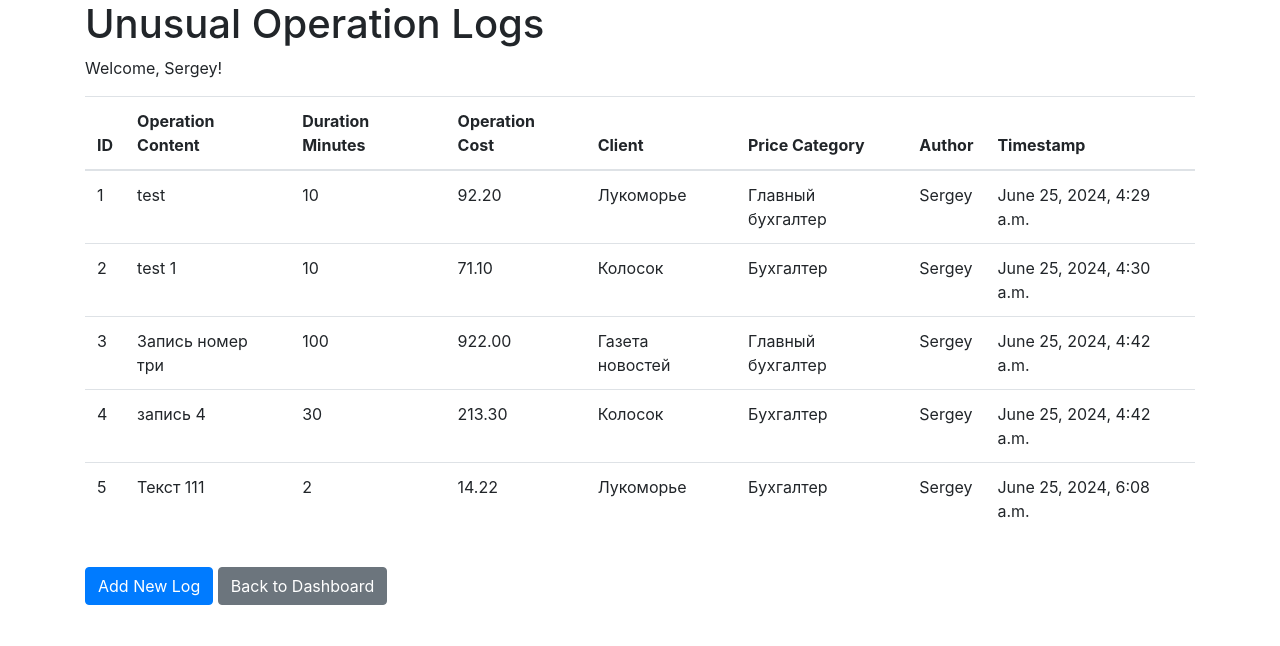
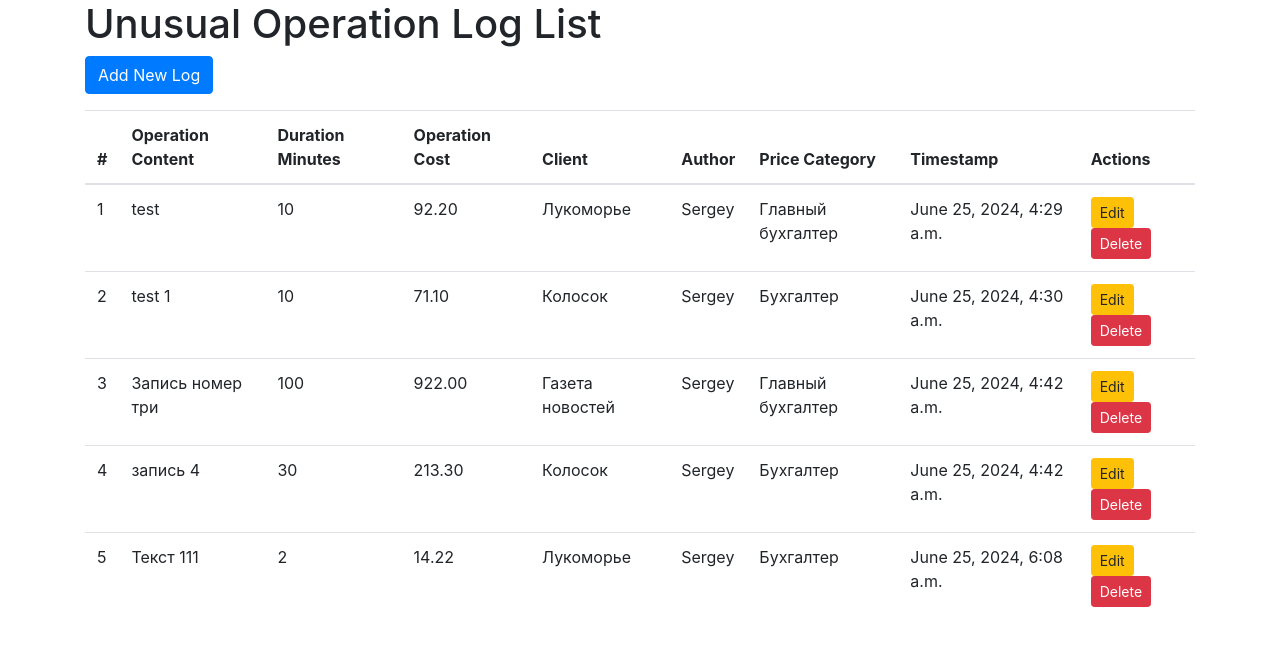
Before and after one commit to Sergey-Pashkov/MB4, a Django app: page /unusual_operation_logs/ in a window 1280 px wide. Shown: the part 56-702 px from the top of the page. Run offline with Django 5.2, Linux system fonts and the light colour scheme; a user stored in the database is signed in; data comes from the database, SQL or seed files in the repository; both versions use the stored data as it was after the commit; some libraries are stand-ins or nearby versions.

Commit message:
В журнал нестандартных операций добавлена возможность редактирования и удаления операций

```diff
--- a/Home_button/Accounting_button/templates/Accounting_button/unusual_operation_log_list.html
+++ b/Home_button/Accounting_button/templates/Accounting_button/unusual_operation_log_list.html
@@ -1,20 +1,21 @@
-<!-- Accounting_button/templates/Accounting_button/unusual_operation_log_list.html -->
+<!-- templates/Accounting_button/unusual_operation_log_list.html -->
 {% extends "Accounting_button/base.html" %}
-{% block title %}Unusual Operation Logs{% endblock %}
+{% block title %}Unusual Operation Log List{% endblock %}
 {% block content %}
-<h1>Unusual Operation Logs</h1>
-<p>Welcome, {{ user.username }}!</p> <!-- Приветствие пользователя -->
+<h1>Unusual Operation Log List</h1>
+<a href="{% url 'create_unusual_operation_log' %}" class="btn btn-primary mb-3">Add New Log</a>
 <table class="table">
     <thead>
         <tr>
-            <th>ID</th>
+            <th>#</th>
             <th>Operation Content</th>
             <th>Duration Minutes</th>
             <th>Operation Cost</th>
             <th>Client</th>
+            <th>Author</th>
             <th>Price Category</th>
-            <th>Author</th>
             <th>Timestamp</th>
+            <th>Actions</th>
         </tr>
     </thead>
     <tbody>
@@ -25,13 +26,18 @@
             <td>{{ log.duration_minutes }}</td>
             <td>{{ log.operation_cost }}</td>
             <td>{{ log.client }}</td>
+            <td>{{ log.author }}</td>
             <td>{{ log.price_category }}</td>
-            <td>{{ log.author }}</td>
             <td>{{ log.timestamp }}</td>
+            <td>
+                <a href="{% url 'unusual_operation_log_update' log.id %}" class="btn btn-warning btn-sm">Edit</a>
+                <form method="post" action="{% url 'unusual_operation_log_delete' log.id %}" style="display:inline;">
+                    {% csrf_token %}
+                    <button type="submit" class="btn btn-danger btn-sm">Delete</button>
+                </form>
+            </td>
         </tr>
         {% endfor %}
     </tbody>
 </table>
-<a href="{% url 'create_unusual_operation_log' %}" class="btn btn-primary mt-3">Add New Log</a>
-<a href="{% url 'dashboard' %}" class="btn btn-secondary mt-3">Back to Dashboard</a>
 {% endblock %}
--- a/Home_button/Accounting_button/urls.py
+++ b/Home_button/Accounting_button/urls.py
@@ -1,3 +1,4 @@
+'''''
 from django.urls import path
 from . import views
 from .views import WorkTypeListView, WorkTypeCreateView, WorkTypeUpdateView, WorkTypeDeleteView, create_unusual_operation_log, unusual_operation_log_list
@@ -27,3 +28,37 @@ urlpatterns = [
     path('unusual_operation_log/create/', create_unusual_operation_log, name='create_unusual_operation_log'),
     path('unusual_operation_logs/', unusual_operation_log_list, name='unusual_operation_log_list'),  # Новый маршрут для списка
 ]
+'''
+# urls.py
+from django.urls import path
+from . import views
+from .views import WorkTypeListView, WorkTypeCreateView, WorkTypeUpdateView, WorkTypeDeleteView, create_unusual_operation_log, unusual_operation_log_list, unusual_operation_log_update, unusual_operation_log_delete
+
+urlpatterns = [
+    path('', views.dashboard, name='dashboard'),
+    path('clients/create/', views.client_create, name='client_create'),
+    path('clients/delete/<int:client_id>/', views.client_delete, name='client_delete'),
+    path('accountant/', views.accountant_dashboard, name='accountant_dashboard'),
+    path('director/', views.director_dashboard, name='director_dashboard'),
+    path('owner/', views.owner_dashboard, name='owner_dashboard'),
+    path('clients/', views.client_list, name='client_list'),
+    path('clients/edit/<int:client_id>/', views.client_edit, name='client_edit'),
+    path('users/', views.user_list, name='user_list'),
+    path('users/add/', views.user_add, name='user_add'),
+    path('users/edit/<int:user_id>/', views.user_edit, name='user_edit'),
+    path('users/delete/<int:user_id>/', views.user_delete, name='user_delete'),
+    path('constants/', views.constant_list, name='constant_list'),
+    path('constants/edit/<int:constant_id>/', views.constant_edit, name='constant_edit'),
+
+    # Пути для работы с видами работ
+    path('worktypes/', WorkTypeListView.as_view(), name='worktype_list'),
+    path('worktypes/create/', WorkTypeCreateView.as_view(), name='worktype_create'),
+    path('worktypes/update/<int:pk>/', WorkTypeUpdateView.as_view(), name='worktype_update'),
+    path('worktypes/delete/<int:pk>/', WorkTypeDeleteView.as_view(), name='worktype_delete'),
+
+    # Пути для работы с журналом нестандартных операций
+    path('unusual_operation_logs/', unusual_operation_log_list, name='unusual_operation_log_list'),
+    path('unusual_operation_logs/create/', create_unusual_operation_log, name='create_unusual_operation_log'),
+    path('unusual_operation_logs/update/<int:pk>/', unusual_operation_log_update, name='unusual_operation_log_update'),
+    path('unusual_operation_logs/delete/<int:pk>/', unusual_operation_log_delete, name='unusual_operation_log_delete'),
+]
--- a/Home_button/Accounting_button/views.py
+++ b/Home_button/Accounting_button/views.py
@@ -194,22 +194,16 @@ class WorkTypeUpdateView(UpdateView):
     template_name = 'Accounting_button/worktype_form.html'
     success_url = reverse_lazy('worktype_list')
 
-from django.shortcuts import render, redirect
+# views.py
+from django.shortcuts import render, get_object_or_404, redirect
 from .forms import UnusualOperationLogForm
+from .models import UnusualOperationLog, Constant
+from django.contrib.auth.decorators import login_required
 
-from django.shortcuts import render
-from .models import UnusualOperationLog
-
+@login_required
 def unusual_operation_log_list(request):
     logs = UnusualOperationLog.objects.all()
     return render(request, 'Accounting_button/unusual_operation_log_list.html', {'logs': logs})
-
-
-# views.py
-from django.shortcuts import render, redirect
-from .forms import UnusualOperationLogForm
-from .models import Constant, UnusualOperationLog
-from django.contrib.auth.decorators import login_required
 
 @login_required
 def create_unusual_operation_log(request):
@@ -220,9 +214,7 @@ def create_unusual_operation_log(request):
         form = UnusualOperationLogForm(request.POST)
         if form.is_valid():
             log = form.save(commit=False)
-            # Устанавливаем автора записи
             log.author = request.user
-            # Вычисление стоимости операции перед сохранением
             if log.price_category == 'Главный бухгалтер':
                 cost_per_minute = chief_accountant_cost
             elif log.price_category == 'Бухгалтер':
@@ -240,3 +232,31 @@ def create_unusual_operation_log(request):
         'chief_accountant_cost': chief_accountant_cost,
         'accountant_cost': accountant_cost,
     })
+
+@login_required
+def unusual_operation_log_update(request, pk):
+    log = get_object_or_404(UnusualOperationLog, pk=pk)
+    if request.method == 'POST':
+        form = UnusualOperationLogForm(request.POST, instance=log)
+        if form.is_valid():
+            log = form.save(commit=False)
+            if log.price_category == 'Главный бухгалтер':
+                cost_per_minute = Constant.objects.get(name="Стоимость минуты рабочего времени Главного бухгалтера").value
+            elif log.price_category == 'Бухгалтер':
+                cost_per_minute = Constant.objects.get(name="Стоимость минуты рабочего времени бухгалтера").value
+            else:
+                cost_per_minute = 0
+            log.operation_cost = cost_per_minute * log.duration_minutes
+            log.save()
+            return redirect('unusual_operation_log_list')
+    else:
+        form = UnusualOperationLogForm(instance=log)
+    return render(request, 'Accounting_button/unusual_operation_log_form.html', {'form': form})
+
+@login_required
+def unusual_operation_log_delete(request, pk):
+    log = get_object_or_404(UnusualOperationLog, pk=pk)
+    if request.method == 'POST':
+        log.delete()
+        return redirect('unusual_operation_log_list')
+    return render(request, 'Accounting_button/unusual_operation_log_confirm_delete.html', {'log': log})
```
Also changed, not shown: Home_button/Accounting_button/templates/Accounting_button/unusual_operation_log_confirm_delete.html (added, +12 -0 lines), Home_button/db.sqlite3.
